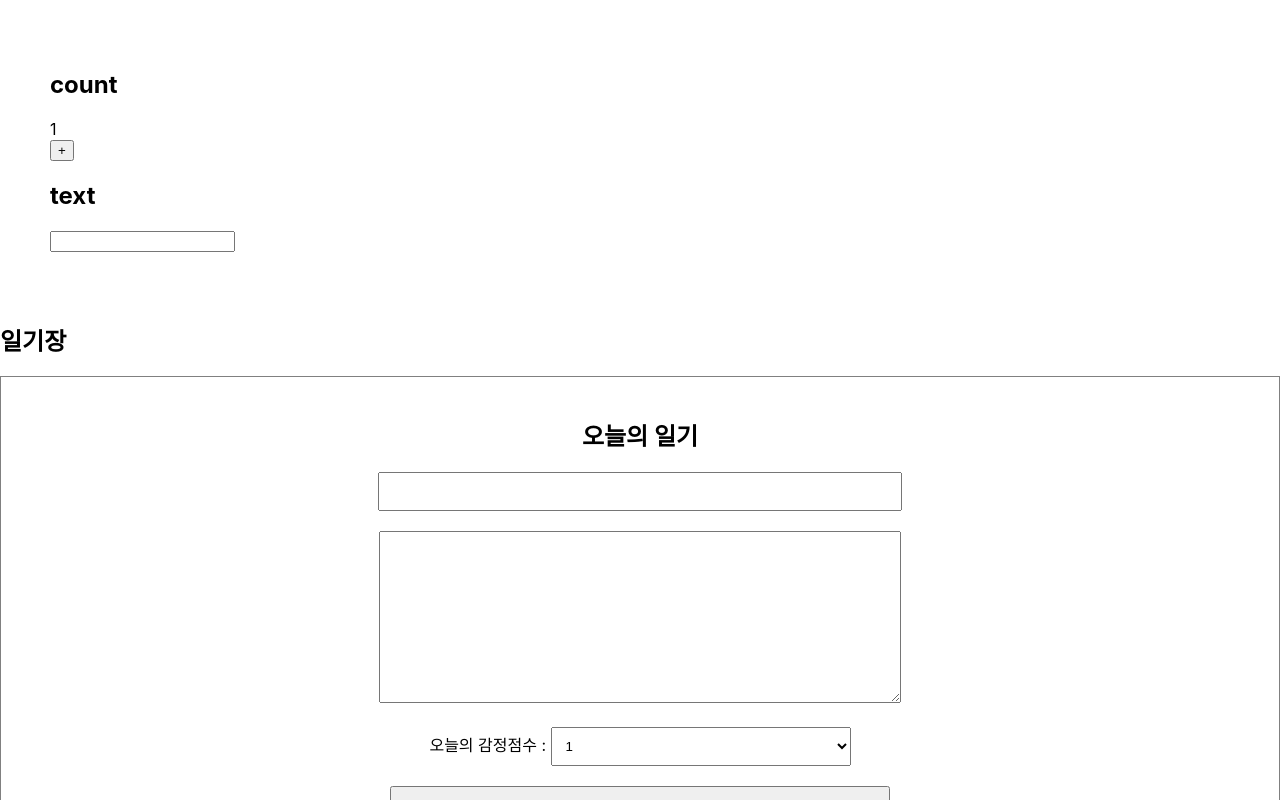
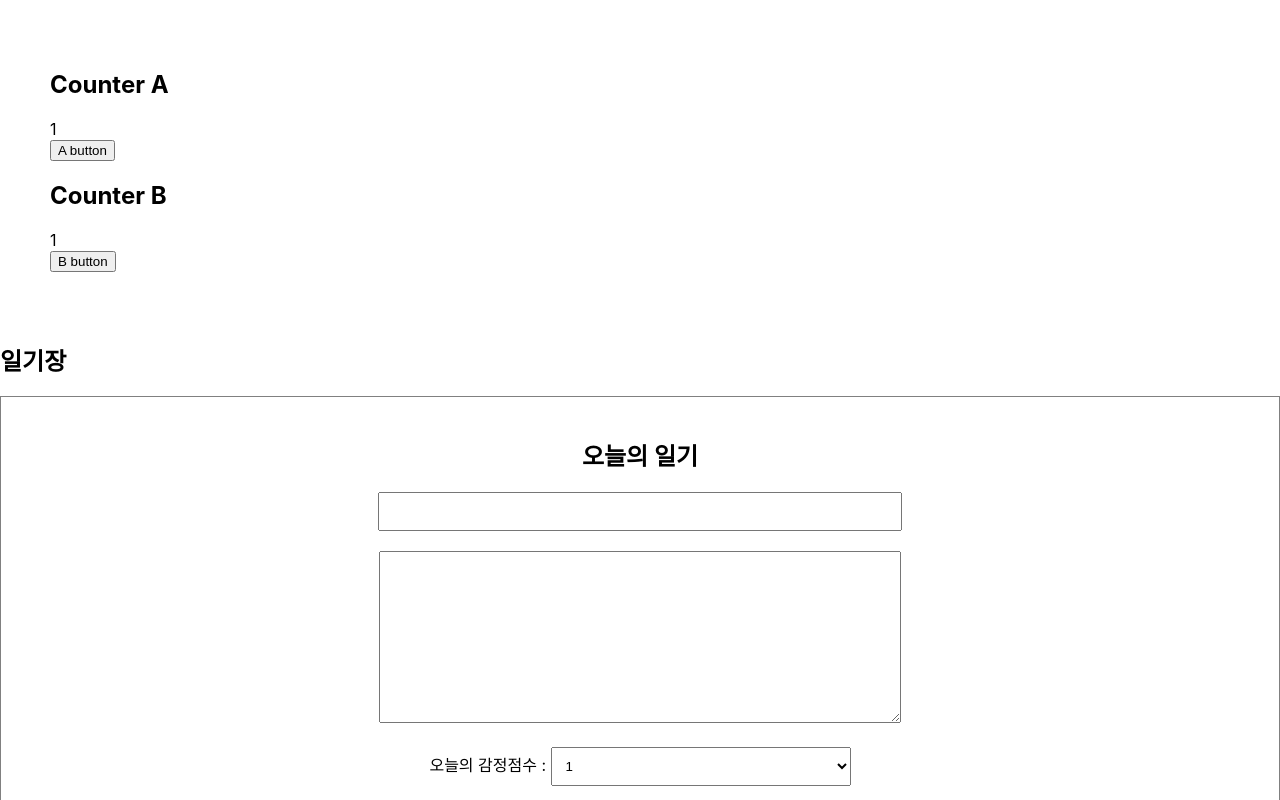
Before and after one commit to limbbbyoung/ReactStudy, a React (Create React App) app: page / in a window 1280 px wide. Shown: the top 800 px of the page. Built offline with nearby package versions, Linux system fonts and the light colour scheme; no server answers.

Commit message:
CounterB의 얕은 복사

```diff
--- a/src/OptimizeTest.js
+++ b/src/OptimizeTest.js
@@ -1,35 +1,48 @@
 import React, { useEffect, useState } from "react";
 
-const Textview = React.memo(({ text }) => {
+const CounterA = React.memo(({ count }) => {
   useEffect(() => {
-    console.log(`Update :: Text : ${text}`);
+    console.log(`CounterA Update - count: ${count}`);
   });
-  return <div>{text}</div>;
+
+  return <div>{count}</div>;
 });
 
-const Countview = React.memo(({ count }) => {
+const CounterB = React.memo(({ obj }) => {
   useEffect(() => {
-    console.log(`Update :: Count : ${count}`);
+    console.log(`CounterB Update - count : ${obj.count}`);
   });
-  return <div>{count}</div>;
+
+  return <div>{obj.count}</div>;
 });
 
 const OptimizeTest = () => {
   const [count, setCount] = useState(1);
-  const [text, setText] = useState("");
+  const [obj, setObj] = useState({
+    count: 1,
+  });
 
   return (
     <div style={{ padding: 50 }}>
       <div>
-        <h2>count</h2>
-        <Countview count={count} />
-        <button onClick={() => setCount(count + 1)}>+</button>
+        <h2>Counter A</h2>
+        <CounterA count={count} />
+        <button onClick={() => setCount(count)}>A button</button>
       </div>
       <div>
-        <h2>text</h2>
-        <Textview text={text} />
-        <input value={text} onChange={(e) => setText(e.target.value)}></input>
+        <h2>Counter B</h2>
+        <CounterB obj={obj} />
+        <button
+          onClick={() =>
+            setObj({
+              count: obj.count,
+            })
+          }
+        >
+          B button
+        </button>
       </div>
+      <div></div>
     </div>
   );
 };
```
